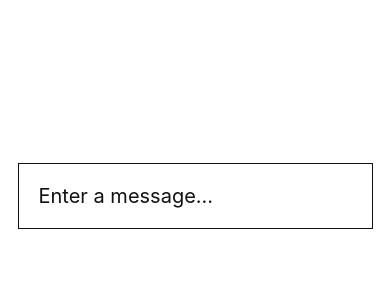
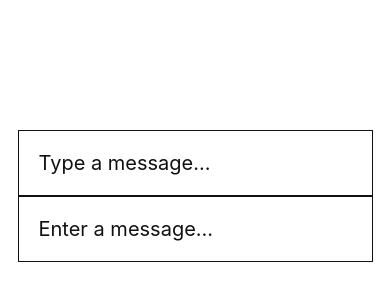
Before and after one commit to ppErika/ReactNative-practice1, a React Native app: screen / in a window 390 px wide. Shown: the part 226-526 px from the top of the page. Built offline with nearby package versions, Linux system fonts and the light colour scheme.

Commit message:
attrs - props 이용하기

```diff
--- a/src/App.js
+++ b/src/App.js
@@ -12,6 +12,7 @@ const Container = styled.View`
 export default function App() {
   return (
     <Container>
+      <Input placeholder="Type a message..." />
       <Input />
     </Container>
   );
--- a/src/Input.js
+++ b/src/Input.js
@@ -1,18 +1,24 @@
 import React, {useState} from 'react';
 import styled from 'styled-components/native';
 
-const StyledInput = styled.TextInput.attrs({
-  placeholder: 'Enter a message...',
+const StyledInput = styled.TextInput.attrs(({placeholder}) => ({
+  placeholder: placeholder || 'Enter a message...',
   placeholderTextColor: '#111111',
-})`
+}))`
   padding: 20px;
   font-size: 20px;
   border: 1px solid ${({text}) => (text ? '#00f' : '#111111')};
 `;
 
-const Input = () => {
+const Input = ({placeholder}) => {
   const [text, setText] = useState('');
-  return <StyledInput onChangeText={(text) => setText(text)} text={text} />;
+  return (
+    <StyledInput
+      onChangeText={(text) => setText(text)}
+      text={text}
+      placeholder={placeholder}
+    />
+  );
 };
 
 export default Input;
```
